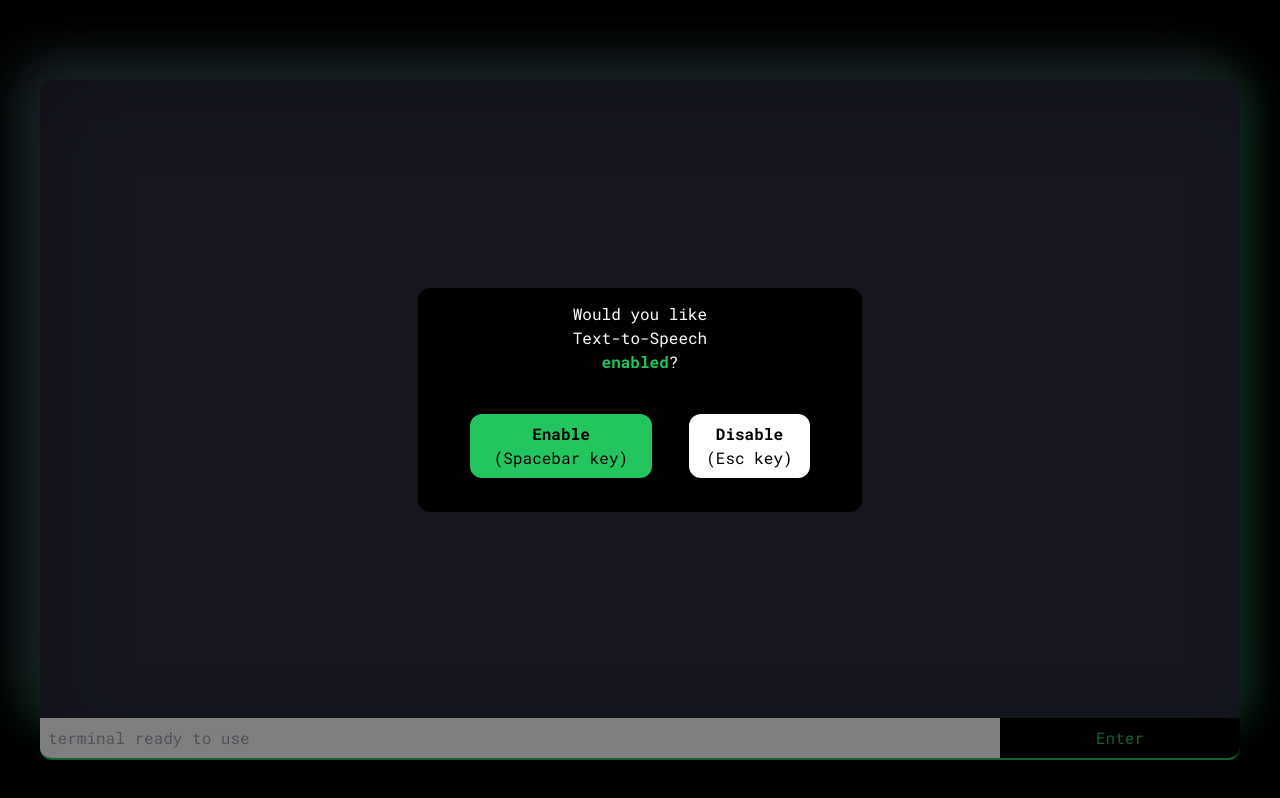
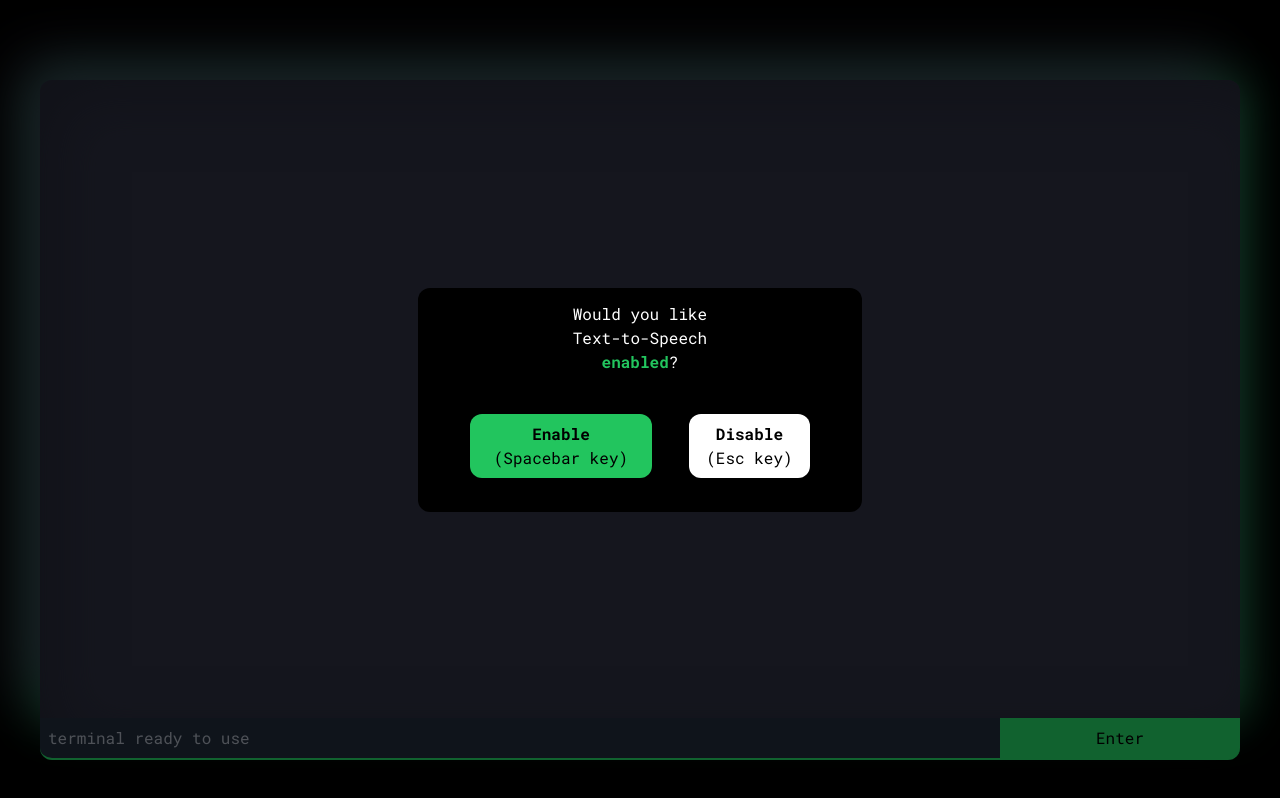
Before and after one commit to Ali7109/flex-os, a Next.js app: page / in a window 1280 px wide. Built offline with nearby package versions, Linux system fonts and the light colour scheme.

Commit message:
Disable input form on modals

```diff
--- a/app/InputForm/InputForm.tsx
+++ b/app/InputForm/InputForm.tsx
@@ -6,6 +6,7 @@ interface InputFormProps {
 	setCommands: React.Dispatch<React.SetStateAction<Command[]>>;
 	processCommand: (command: string) => void;
 	blockInput: boolean;
+	showModal: boolean;
 }
 
 const InputForm = ({
@@ -13,6 +14,7 @@ const InputForm = ({
 	setCommands,
 	processCommand,
 	blockInput,
+	showModal,
 }: InputFormProps) => {
 	const [mouseIn, setMouseIn] = useState<boolean>(false);
 	const [userInput, setUserInput] = useState<string>("");
@@ -32,7 +34,7 @@ const InputForm = ({
 		<form onSubmit={handleInputSubmit} className="w-full">
 			<input
 				ref={inputRef}
-				disabled={blockInput}
+				disabled={blockInput || showModal}
 				className="md:rounded-bl-xl bg-white w-4/5 text-black border-b-2 border-green-500 p-2 disabled:bg-gray-800"
 				placeholder={
 					blockInput
@@ -47,7 +49,7 @@ const InputForm = ({
 				onChange={(e) => setUserInput(e.target.value)}
 			/>
 			<button
-				disabled={blockInput}
+				disabled={blockInput || showModal}
 				className="md:rounded-br-xl bg-black w-1/5 text-green-500 border-b-2 border-green-500 p-2 hover:bg-gray-800 transition disabled:bg-green-500 disabled:text-black"
 				type="submit"
 				value="Submit"
--- a/app/page.tsx
+++ b/app/page.tsx
@@ -43,21 +43,22 @@ export default function Home() {
 		let speechInstance = new SpeechSynthesisUtterance();
 		speechInstance.rate = 1.5;
 		speechInstance.text =
-			"Do you want to enable text to speech? If so, press Enter. If not, then press Escape.";
+			"Do you want to enable text to speech? If so, press the Spacebar or Space key. If not, then press Escape key.";
 		window.speechSynthesis.speak(speechInstance);
 
 		// Function to handle key press events
 		const handleKeyPress = (event: KeyboardEvent) => {
 			if (event.key === "Spacebar" || event.key === " ") {
 				window.speechSynthesis.cancel();
+				setShowTextToSpeechModal(false);
 				setTextToSpeechRequired(true);
 				window.removeEventListener("keydown", handleKeyPress); // Remove the event listener after confirmation
 			} else if (event.key === "Escape") {
 				window.speechSynthesis.cancel();
+				setShowTextToSpeechModal(false);
 				setTextToSpeechRequired(false);
 				window.removeEventListener("keydown", handleKeyPress); // Remove the event listener after cancellation
 			}
-			setShowTextToSpeechModal(false);
 		};
 
 		// Add event listener for key presses
@@ -146,6 +147,7 @@ export default function Home() {
 				<SignInModal
 					setShowModal={setShowModal}
 					setUserName={setUserName}
+					textToSpeechRequired={textToSpeechRequired}
 				/>
 			) : user.displayName === "Guest" && user.email === "" ? (
 				<SignIn setUserName={setUserName} />
@@ -156,7 +158,13 @@ export default function Home() {
 				{...{ commands, messagesContainerRef, userName }}
 			/>
 			<InputForm
-				{...{ commands, setCommands, processCommand, blockInput }}
+				{...{
+					commands,
+					setCommands,
+					processCommand,
+					blockInput,
+					showModal,
+				}}
 			/>
 		</main>
 	);
```
